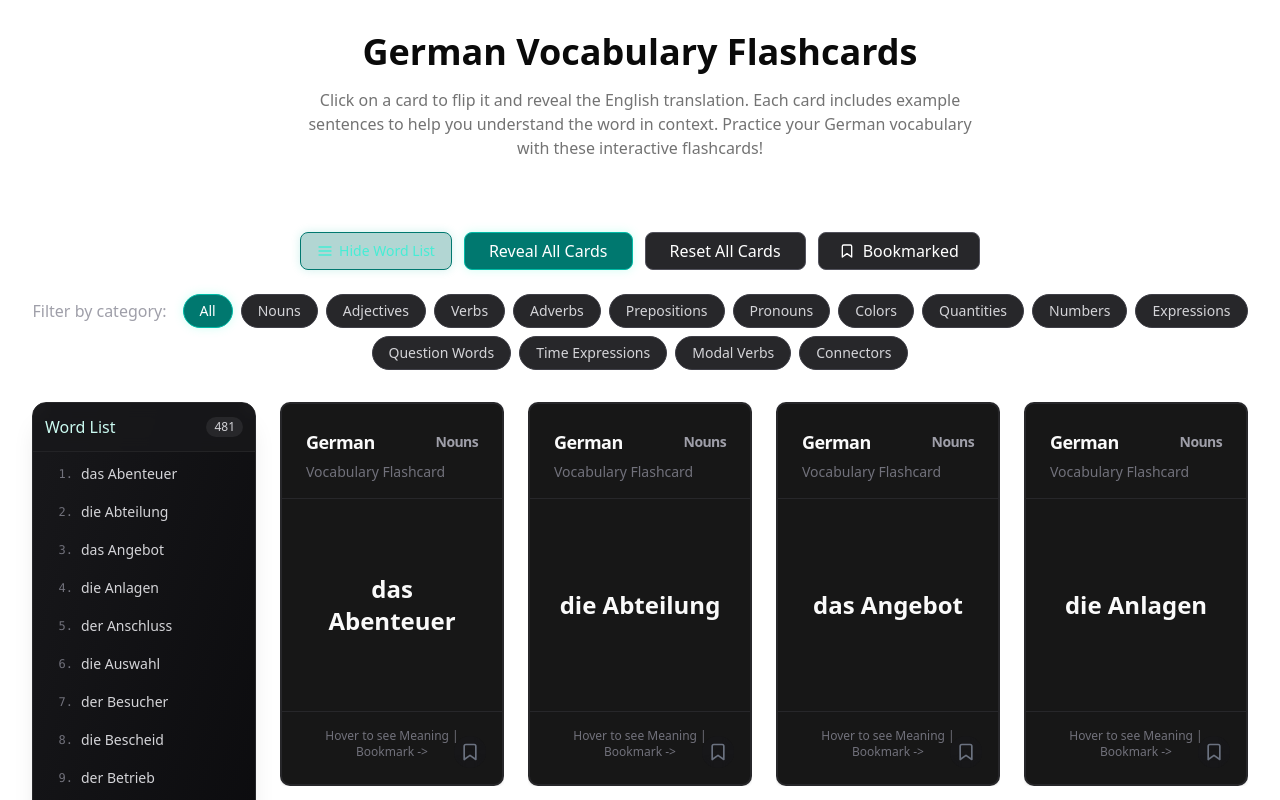
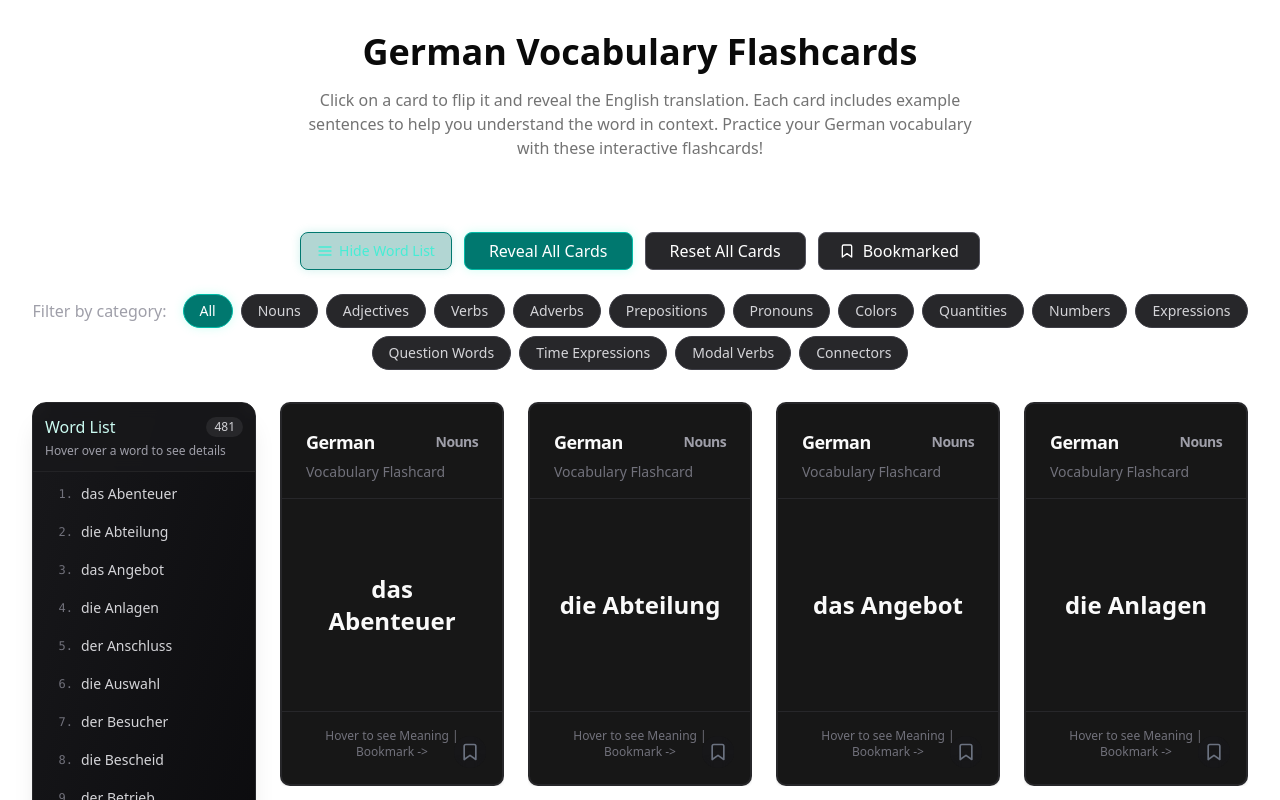
Before and after one commit to mustafa89/flashcards, a Next.js app: page / in a window 1280 px wide. Both pictures are taken after a click on the button "Show Word List". Shown: the top 800 px of the page. Built offline with nearby package versions, Linux system fonts and the light colour scheme.

Commit message:
:sparkle: add a tooltip on hover to the sidebar to show meanings at a glance

```diff
--- a/package.json
+++ b/package.json
@@ -12,6 +12,7 @@
   },
   "dependencies": {
     "@radix-ui/react-slot": "^1.2.0",
+    "@radix-ui/react-tooltip": "^1.2.3",
     "class-variance-authority": "^0.7.1",
     "clsx": "^2.1.1",
     "lucide-react": "^0.487.0",
--- a/src/components/flashcard-container.js
+++ b/src/components/flashcard-container.js
@@ -1,7 +1,103 @@
 "use client";
 
-import { useState, useEffect } from "react";
+import { useState, useEffect, useCallback, memo } from "react";
 import { Flashcard } from "@/components/flashcard";
+import {
+  Tooltip,
+  TooltipContent,
+  TooltipProvider,
+  TooltipTrigger,
+} from "@/components/ui/tooltip";
+
+// Memoize the sidebar list item component for better performance
+const SidebarItem = memo(({ card, index, isBookmarked, onClick, onToggleBookmark }) => (
+  <li className="relative">
+    <Tooltip>
+      <TooltipTrigger asChild>
+        <button
+          onClick={onClick}
+          className={`w-full px-3 py-2 rounded-lg transition-all duration-200 flex items-center text-sm ${
+            isBookmarked
+            ? "bg-teal-900/20 border border-teal-900/30 hover:bg-teal-900/30"
+            : "hover:bg-zinc-800/60"
+          }`}
+        >
+          <span className="w-6 inline-block text-right mr-2 text-zinc-500 font-mono text-xs">
+            {index + 1}.
+          </span>
+          <span className={`${isBookmarked ? "text-teal-200" : "text-zinc-300"} truncate text-left`}>
+            {card.question}
+          </span>
+          {isBookmarked && (
+            <span className="ml-1 flex-shrink-0">
+              <svg
+                xmlns="http://www.w3.org/2000/svg"
+                width="14"
+                height="14"
+                viewBox="0 0 24 24"
+                fill="#10B981"
+                stroke="#10B981"
+                strokeWidth="2"
+                strokeLinecap="round"
+                strokeLinejoin="round"
+              >
+                <path d="M19 21l-7-5-7 5V5a2 2 0 0 1 2-2h10a2 2 0 0 1 2 2z"></path>
+              </svg>
+            </span>
+          )}
+        </button>
+      </TooltipTrigger>
+      <TooltipContent
+        side="right"
+        align="start"
+        sideOffset={8}
+        className="bg-zinc-800 text-white p-4 rounded-lg shadow-xl border border-zinc-700 max-w-sm w-[320px]"
+      >
+        <div className="mb-3 flex justify-between items-center">
+          <span className="font-medium text-teal-300 text-base">{card.question}</span>
+          {card.category && (
+            <span className="text-xs bg-zinc-700 text-teal-200 px-2 py-0.5 rounded-full">
+              {card.category}
+            </span>
+          )}
+        </div>
+        <div className="text-white text-base font-medium mb-2">
+          {card.answer}
+        </div>
+        {card.sampleGerman && (
+          <div className="mt-3 pt-3 border-t border-zinc-700 text-sm">
+            <div className="text-zinc-300">{card.sampleGerman}</div>
+            <div className="text-zinc-400 italic mt-1">{card.sampleEnglish}</div>
+          </div>
+        )}
+        <div className="mt-4 pt-3 border-t border-zinc-700 flex justify-end">
+          <button
+            onClick={(e) => {
+              e.stopPropagation();
+              onToggleBookmark(card.question, !isBookmarked);
+            }}
+            className="text-sm flex items-center gap-1.5 bg-zinc-700/50 hover:bg-zinc-700 text-zinc-300 px-2.5 py-1.5 rounded transition-colors"
+          >
+            <svg
+              xmlns="http://www.w3.org/2000/svg"
+              width="14"
+              height="14"
+              viewBox="0 0 24 24"
+              fill={isBookmarked ? "#10B981" : "none"}
+              stroke="currentColor"
+              strokeWidth="2"
+              strokeLinecap="round"
+              strokeLinejoin="round"
+            >
+              <path d="M19 21l-7-5-7 5V5a2 2 0 0 1 2-2h10a2 2 0 0 1 2 2z"></path>
+            </svg>
+            {isBookmarked ? "Bookmarked" : "Bookmark"}
+          </button>
+        </div>
+      </TooltipContent>
+    </Tooltip>
+  </li>
+));
 
 export function FlashcardContainer({ cards }) {
   // Use null for initial state (undefined), true for reveal, false for reset
@@ -55,15 +151,15 @@ export function FlashcardContainer({ cards }) {
     setFilteredCards(filtered);
   }, [selectedCategory, cards, bookmarkedCards, showBookmarkedOnly]);
 
-  const handleCategoryChange = (category) => {
+  const handleCategoryChange = useCallback((category) => {
     setSelectedCategory(category);
-  };
+  }, []);
 
-  const handleRevealAll = () => {
+  const handleRevealAll = useCallback(() => {
     setRevealAll(true);
-  };
+  }, []);
 
-  const handleResetAll = () => {
+  const handleResetAll = useCallback(() => {
     // First set to false to force reset all cards
     setRevealAll(false);
 
@@ -71,17 +167,16 @@ export function FlashcardContainer({ cards }) {
     setTimeout(() => {
       setRevealAll(null);
     }, 100);
-  };
+  }, []);
 
-  const handleBookmarkToggle = (question, isBookmarked) => {
-    const updatedBookmarks = { ...bookmarkedCards, [question]: isBookmarked };
+  const handleBookmarkToggle = useCallback((question, isBookmarked) => {
+    setBookmarkedCards(prev => {
+      const updatedBookmarks = { ...prev, [question]: isBookmarked };
 
       // If a card is unmarked, remove it from the object to keep it clean
       if (!isBookmarked) {
         delete updatedBookmarks[question];
       }
-
-    setBookmarkedCards(updatedBookmarks);
 
       // Save to localStorage
       try {
@@ -89,15 +184,18 @@ export function FlashcardContainer({ cards }) {
       } catch (error) {
         console.error("Error saving bookmarks:", error);
       }
-  };
 
-  const toggleBookmarkedFilter = () => {
+      return updatedBookmarks;
+    });
+  }, []);
+
+  const toggleBookmarkedFilter = useCallback(() => {
     setShowBookmarkedOnly(prev => !prev);
-  };
+  }, []);
 
-  const toggleSidebar = () => {
+  const toggleSidebar = useCallback(() => {
     setSidebarVisible(prev => !prev);
-  };
+  }, []);
 
   return (
     <div className="container mx-auto px-4 py-6">
@@ -180,7 +278,7 @@ export function FlashcardContainer({ cards }) {
       <div className="flex gap-6">
         {/* Sidebar */}
         {sidebarVisible && (
-          <div className="w-56 shrink-0 sticky top-4 self-start max-h-[calc(100vh-2rem)] bg-gradient-to-br from-zinc-900 to-zinc-950 border border-zinc-800 rounded-xl shadow-xl overflow-hidden">
+          <div className="w-56 shrink-0 sticky top-4 self-start max-h-[calc(100vh-2rem)] bg-gradient-to-br from-zinc-900 to-zinc-950 border border-zinc-800 rounded-xl shadow-xl overflow-hidden transform-gpu">
             <div className="p-3 border-b border-zinc-800/80 bg-zinc-900/80 backdrop-blur-sm sticky top-0 z-10">
               <h3 className="text-base font-medium text-teal-100 flex items-center justify-between">
                 <span>Word List</span>
@@ -188,45 +286,24 @@ export function FlashcardContainer({ cards }) {
                   {filteredCards.length}
                 </span>
               </h3>
+              <p className="text-xs text-zinc-400 mt-1">Hover over a word to see details</p>
             </div>
 
-            <div className="overflow-y-auto max-h-[calc(100vh-6rem)] p-1 scrollbar-thin scrollbar-thumb-zinc-700 scrollbar-track-transparent">
-              <ul className="space-y-0.5">
+            <div className="overflow-y-auto max-h-[calc(100vh-6rem)] p-1 scrollbar-thin scrollbar-thumb-zinc-700 scrollbar-track-transparent" style={{ direction: 'rtl' }}>
+              <TooltipProvider delayDuration={150}>
+                <ul className="space-y-0.5" style={{ direction: 'ltr' }}>
                   {filteredCards.map((card, index) => (
-                  <li
-                    key={index}
-                    className={`px-3 py-2 rounded-lg transition-all duration-200 flex items-center text-sm ${
-                      bookmarkedCards[card.question]
-                        ? "bg-teal-900/20 border border-teal-900/30"
-                        : "hover:bg-zinc-800/60"
-                    }`}
-                  >
-                    <span className="w-6 inline-block text-right mr-2 text-zinc-500 font-mono text-xs">
-                      {index + 1}.
-                    </span>
-                    <span className={`${bookmarkedCards[card.question] ? "text-teal-200" : "text-zinc-300"}`}>
-                      {card.question}
-                    </span>
-                    {bookmarkedCards[card.question] && (
-                      <span className="ml-auto">
-                        <svg
-                          xmlns="http://www.w3.org/2000/svg"
-                          width="14"
-                          height="14"
-                          viewBox="0 0 24 24"
-                          fill="#10B981"
-                          stroke="#10B981"
-                          strokeWidth="2"
-                          strokeLinecap="round"
-                          strokeLinejoin="round"
-                        >
-                          <path d="M19 21l-7-5-7 5V5a2 2 0 0 1 2-2h10a2 2 0 0 1 2 2z"></path>
-                        </svg>
-                      </span>
-                    )}
-                  </li>
+                    <SidebarItem
+                      key={card.question}
+                      card={card}
+                      index={index}
+                      isBookmarked={Boolean(bookmarkedCards[card.question])}
+                      onClick={() => {}} // No click action needed for tooltips
+                      onToggleBookmark={handleBookmarkToggle}
+                    />
                   ))}
                 </ul>
+              </TooltipProvider>
 
               {filteredCards.length === 0 && (
                 <div className="py-8 px-4 text-center text-zinc-400 text-sm">
@@ -243,7 +320,7 @@ export function FlashcardContainer({ cards }) {
             {filteredCards.length > 0 ? (
               filteredCards.map((card, index) => (
                 <Flashcard
-                  key={index}
+                  key={card.question}
                   question={card.question}
                   answer={card.answer}
                   category={card.category}
--- /dev/null
+++ b/src/components/ui/tooltip.jsx
@@ -0,0 +1,55 @@
+"use client"
+
+import * as React from "react"
+import * as TooltipPrimitive from "@radix-ui/react-tooltip"
+
+import { cn } from "@/lib/utils"
+
+function TooltipProvider({
+  delayDuration = 0,
+  ...props
+}) {
+  return (<TooltipPrimitive.Provider data-slot="tooltip-provider" delayDuration={delayDuration} {...props} />);
+}
+
+function Tooltip({
+  ...props
+}) {
+  return (
+    <TooltipProvider>
+      <TooltipPrimitive.Root data-slot="tooltip" {...props} />
+    </TooltipProvider>
+  );
+}
+
+function TooltipTrigger({
+  ...props
+}) {
+  return <TooltipPrimitive.Trigger data-slot="tooltip-trigger" {...props} />;
+}
+
+function TooltipContent({
+  className,
+  sideOffset = 0,
+  children,
+  ...props
+}) {
+  return (
+    <TooltipPrimitive.Portal>
+      <TooltipPrimitive.Content
+        data-slot="tooltip-content"
+        sideOffset={sideOffset}
+        className={cn(
+          "bg-primary text-primary-foreground animate-in fade-in-0 zoom-in-95 data-[state=closed]:animate-out data-[state=closed]:fade-out-0 data-[state=closed]:zoom-out-95 data-[side=bottom]:slide-in-from-top-2 data-[side=left]:slide-in-from-right-2 data-[side=right]:slide-in-from-left-2 data-[side=top]:slide-in-from-bottom-2 z-50 w-fit origin-(--radix-tooltip-content-transform-origin) rounded-md px-3 py-1.5 text-xs text-balance",
+          className
+        )}
+        {...props}>
+        {children}
+        <TooltipPrimitive.Arrow
+          className="bg-primary fill-primary z-50 size-2.5 translate-y-[calc(-50%_-_2px)] rotate-45 rounded-[2px]" />
+      </TooltipPrimitive.Content>
+    </TooltipPrimitive.Portal>
+  );
+}
+
+export { Tooltip, TooltipTrigger, TooltipContent, TooltipProvider }
```
Also changed, not shown: 1 other file (tests, documents, lock files or other folders). Lines whose indentation alone changed are shown as unchanged.
